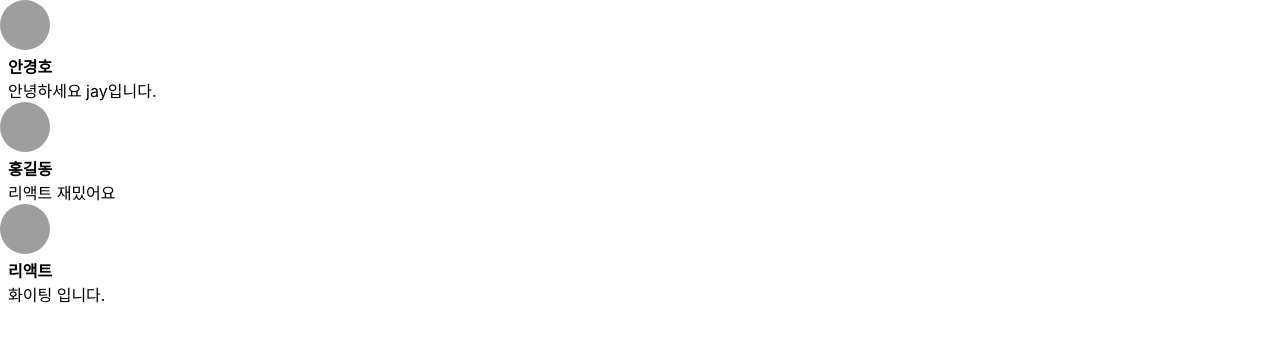
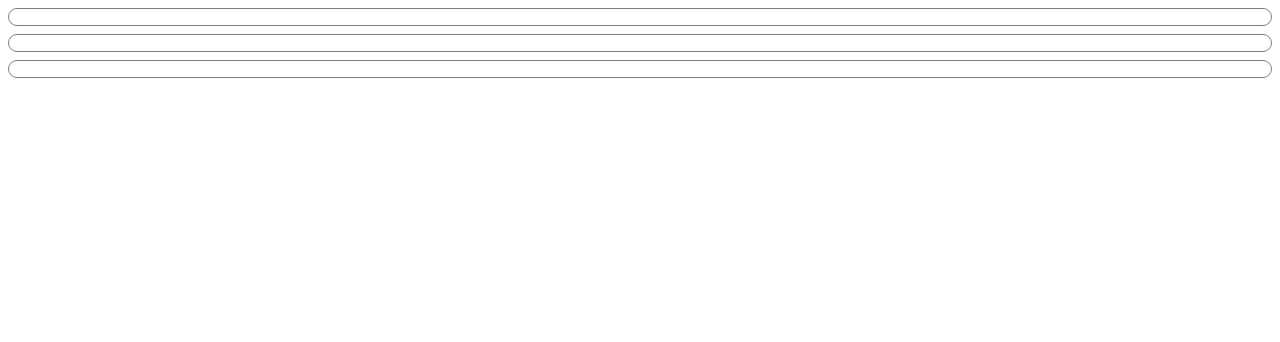
Before and after one commit to KyungHoAn/React_Practice, a React (Create React App) app in the folder React_study/my-app/: page / in a window 1280 px wide. Shown: the top 342 px of the page. Built offline with nearby package versions, Linux system fonts and the light colour scheme; grey boxes are pictures that could not be loaded.

Commit message:
React_LifeCycle_State_10.10

```diff
--- /dev/null
+++ b/React_study/my-app/src/chapter_06/Notification.jsx
@@ -0,0 +1,46 @@
+import React from "react";
+
+const styles = {
+  wrapper: {
+    margin: 8,
+    padding: 8,
+    display: "flex",
+    flexDirection: "row",
+    border: "1px solid grey",
+    borderRadius: 16,
+  },
+  messageText: {
+    color: "black",
+    fontSize: 16,
+  },
+};
+
+class Notification extends React.Component {
+  constructor(props) {
+    super(props);
+
+    this.state = {};
+  }
+
+  componentDidMount() {
+    console.log(`${this.props.id} componentDidMount() called.`);
+  }
+
+  componentDidUpdate() {
+    console.log(`${this.props.id} compoenntDidUpdate() called.`);
+  }
+
+  componentWillUnmount() {
+    console.log(`${this.props.id} compoenntWillUnmount() called.`);
+  }
+
+  render() {
+    return (
+      <div style={styles.wrapper}>
+        <span style={styles.messageText}>{this.props.message}</span>
+      </div>
+    );
+  }
+}
+
+export default Notification;
--- /dev/null
+++ b/React_study/my-app/src/chapter_06/NotificationList.jsx
@@ -0,0 +1,62 @@
+import React from "react";
+import Notification from "./Notification";
+
+const reservedNotifications = [
+  {
+    id: 1,
+    message: "안녕하세요, 오늘 일정을 알려드립니다.",
+  },
+  {
+    id: 2,
+    message: "점심식사 시간입니다.",
+  },
+  {
+    id: 3,
+    message: "이제 곧 미팅이 시작됩니다.",
+  },
+];
+
+var timer;
+
+class NotificationList extends React.Component {
+  constructor(props) {
+    super(props);
+
+    this.state = {
+      notifications: [],
+    };
+  }
+
+  componentDidMount() {
+    const { notifications } = this.state;
+    timer = setInterval(() => {
+      if (notifications.length < reservedNotifications.length) {
+        const index = notifications.length;
+        notifications.push(reservedNotifications[index]);
+        this.setState({
+          notifications: notifications,
+        });
+      } else {
+        clearInterval(timer);
+      }
+    }, 1000);
+  }
+
+  render() {
+    return (
+      <div>
+        {this.state.notifications.map((notification) => {
+          return (
+            <Notification
+              key={notification.id}
+              id={notification.id}
+              messgae={notification.message}
+            />
+          );
+        })}
+      </div>
+    );
+  }
+}
+
+export default NotificationList;
--- a/React_study/my-app/src/index.js
+++ b/React_study/my-app/src/index.js
@@ -7,11 +7,12 @@
 import Library from "./chapter_03/Libray";
 import Clock from "./chapter_04/Clock";
 import CommentList from "./chapter_05/CommentList";
+import NotificationList from "./chapter_06/NotificationList";
 
 const root = ReactDOM.createRoot(document.getElementById("root"));
 root.render(
   <React.StrictMode>
-    <CommentList />
+    <NotificationList />
   </React.StrictMode>
 );
 // setInterval(() => {
```
Also changed, not shown: 1 other file (tests, documents, lock files or other folders).
